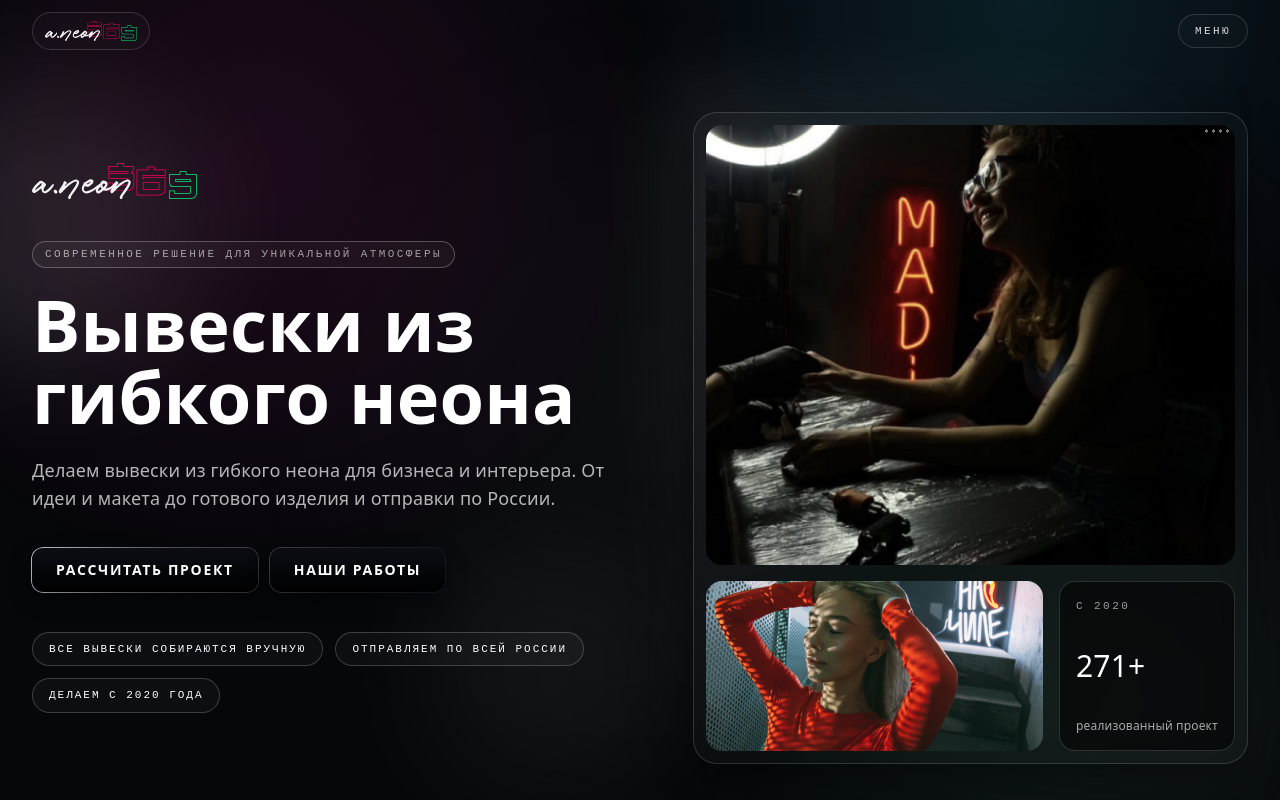
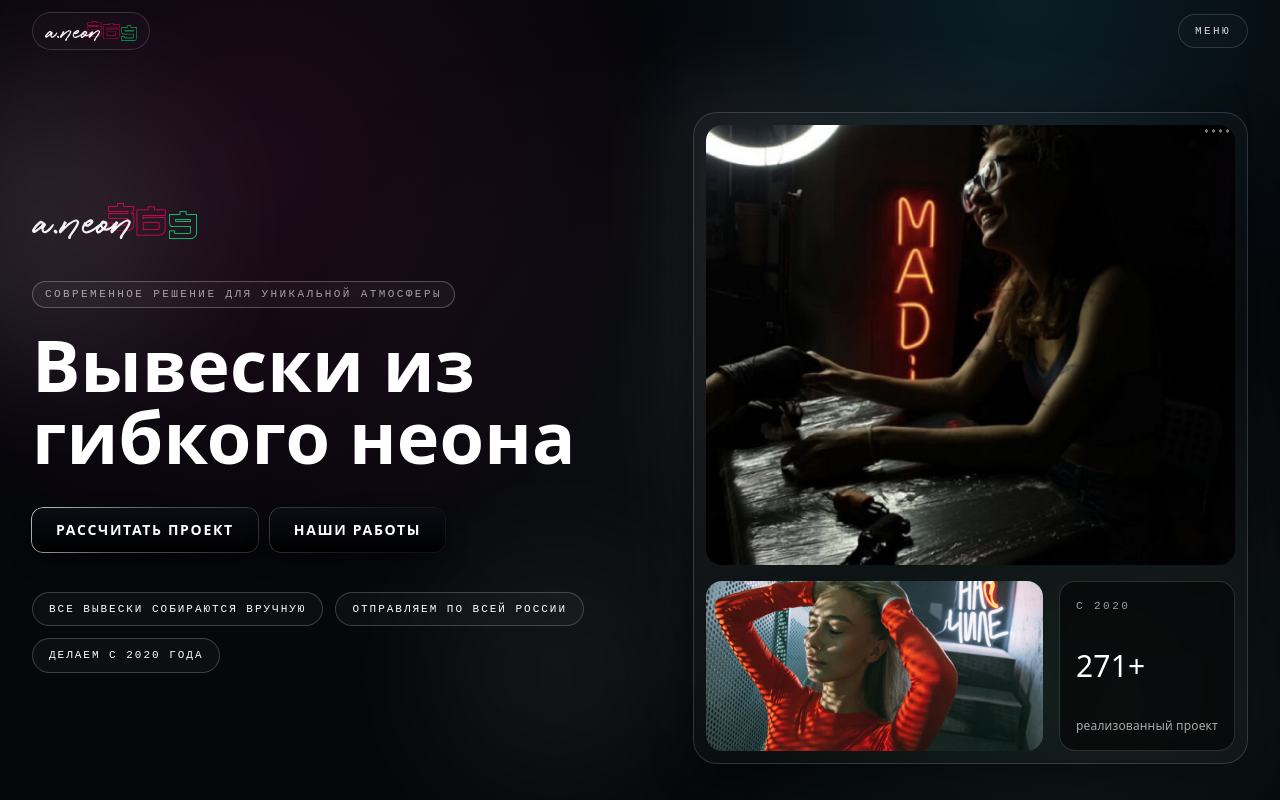
Before and after one commit to MaksimDekar/aneon, a React (Vite) app: page / in a window 1280 px wide. Shown: the top 800 px of the page. Built offline with nearby package versions, Linux system fonts and the light colour scheme.

Commit message:
тест

```diff
--- a/src/data/siteContent.ts
+++ b/src/data/siteContent.ts
@@ -13,8 +13,6 @@ import type {
 export const heroContent: HeroContent = {
   eyebrow: 'Современное решение для уникальной атмосферы',
   title: 'Вывески из гибкого неона',
-  subtitle:
-    'Делаем вывески из гибкого неона для бизнеса и интерьера. От идеи и макета до готового изделия и отправки по России.',
   cta: {
     label: 'Рассчитать проект',
     href: '#estimate',
```
